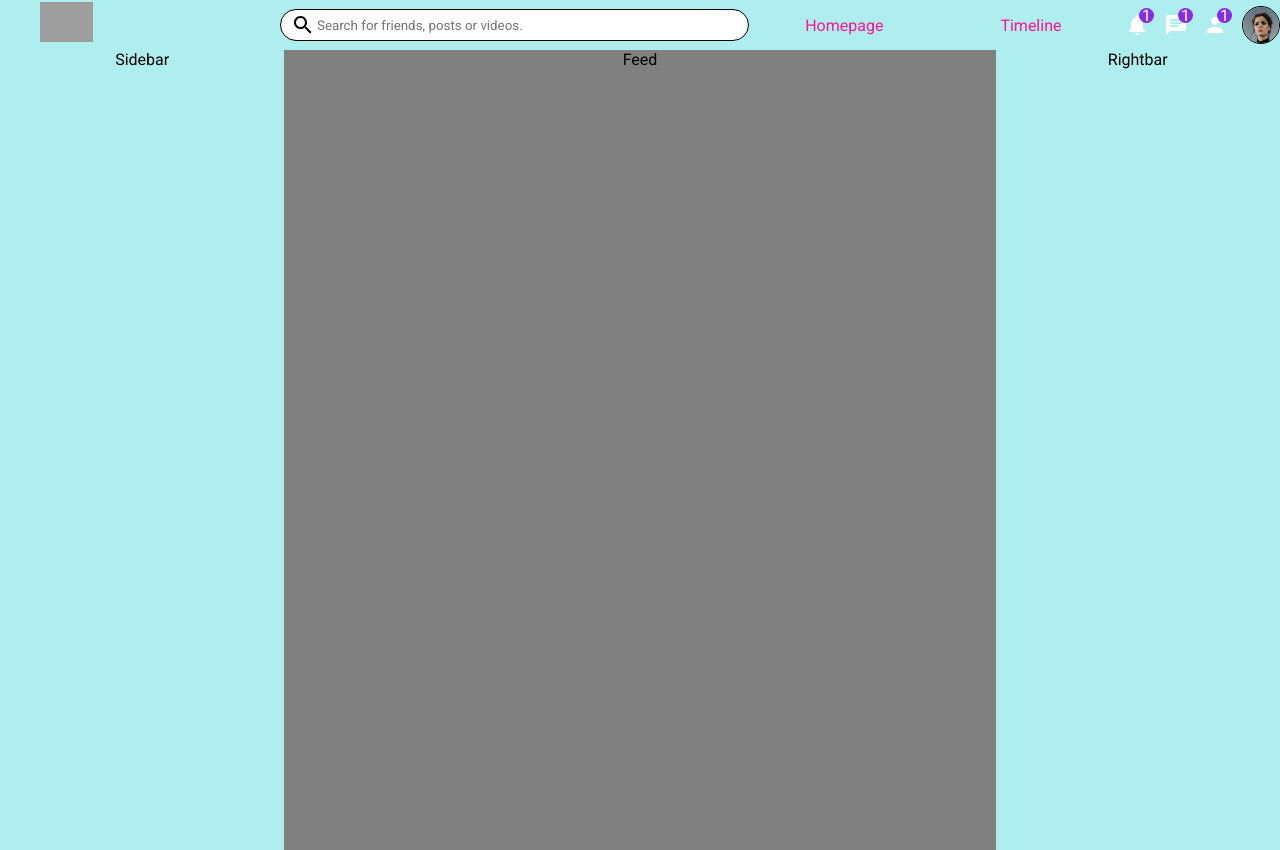
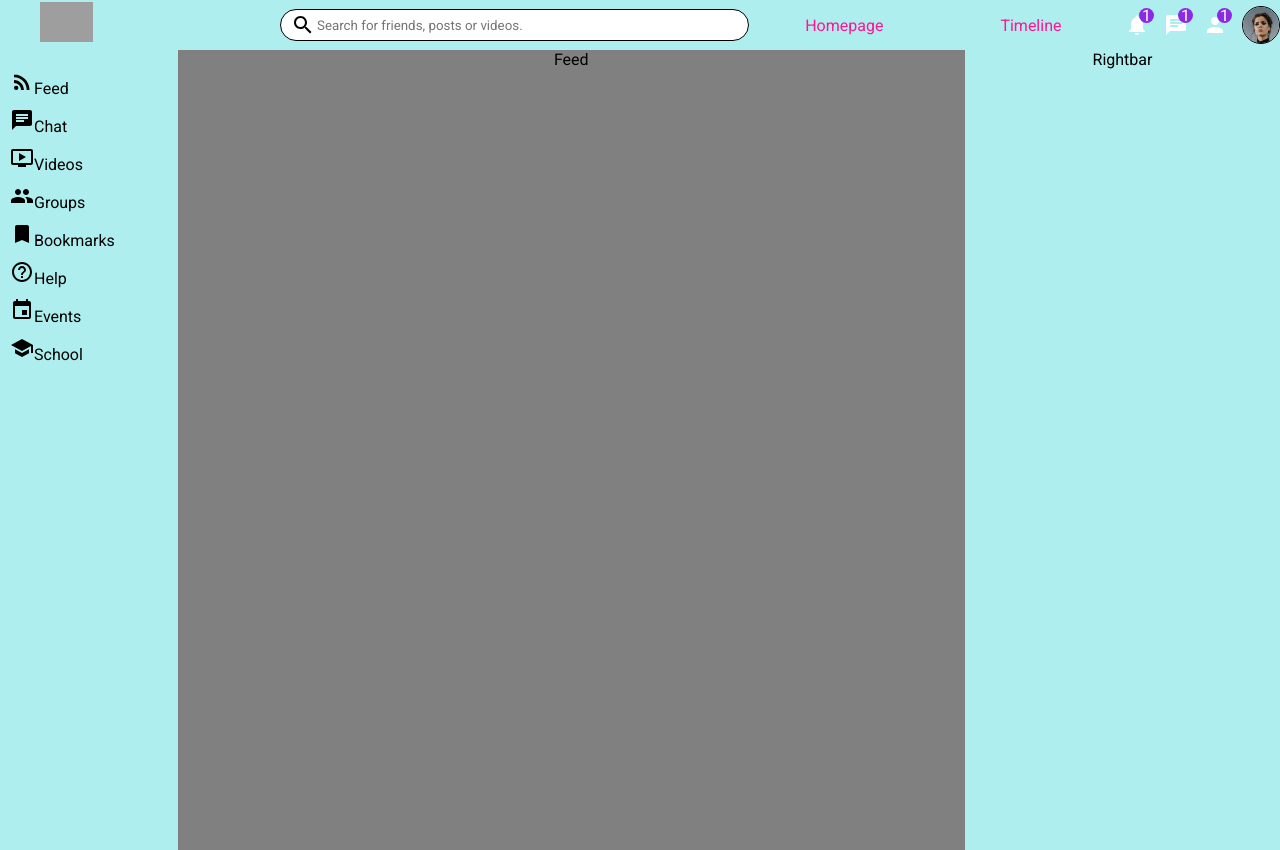
Before and after one commit to brian-reed-software/networking-app-react, a React (Create React App) app: page / in a window 1280 px wide. Built offline with nearby package versions, Linux system fonts and the light colour scheme; grey boxes are pictures that could not be loaded.

Commit message:
updated styling

```diff
--- a/src/componants/feed/Feed.jsx
+++ b/src/componants/feed/Feed.jsx
@@ -5,7 +5,9 @@ import { Search, Person, Chat, Notifications } from "@material-ui/icons";
 export default function Header() {
     return (
         <div className="feedContainer">
+            <div className="feedWrapper">
             Feed
+            </div>
         </div>
     );
 }
--- a/src/componants/rightbar/Rightbar.jsx
+++ b/src/componants/rightbar/Rightbar.jsx
@@ -5,7 +5,9 @@ import { Search, Person, Chat, Notifications } from "@material-ui/icons";
 export default function Header() {
     return (
         <div className="rightbarContainer">
+        <div className="rightbarWrapper">
             Rightbar
+        </div>
         </div>
     );
 }
--- a/src/componants/sidebar/Sidebar.css
+++ b/src/componants/sidebar/Sidebar.css
@@ -1,7 +1,14 @@
 .sidebarContainer{
     display: flex;
-    flex:2;
-    justify-content: center;
+    flex:1;
+    padding: 10px;
+}
+ul{
+    padding: 0px;
+}
+li{
+    list-style-type: none;
+    padding-top: 10px;
 }
 @media screen and (max-width: 600px) {
     body {
--- a/src/componants/sidebar/Sidebar.jsx
+++ b/src/componants/sidebar/Sidebar.jsx
@@ -1,11 +1,63 @@
 import "./Sidebar.css"
-import { Search, Person, Chat, Notifications } from "@material-ui/icons";
+import { RssFeed, Chat, OndemandVideo, Group, Bookmark, HelpOutline, Event, School  } from "@material-ui/icons";
 
 
 export default function Header() {
     return (
         <div className="sidebarContainer">
-            Sidebar
+        <div className="sidebarWrapper">
+            <ul className="sidebarList">
+            <li className="sidebarListItem">
+                    <RssFeed className="sidebarIcon" />
+                    <span className="sidebarListItemText">
+                        Feed
+                    </span>
+                </li>
+                <li className="sidebarListItem">
+                    <Chat className="sidebarIcon" />
+                    <span className="sidebarListItemText">
+                        Chat
+                    </span>
+                </li>
+                <li className="sidebarListItem">
+                    <OndemandVideo className="sidebarIcon" />
+                    <span className="sidebarListItemText">
+                        Videos
+                    </span>
+                </li>
+                <li className="sidebarListItem">
+                    <Group className="sidebarIcon" />
+                    <span className="sidebarListItemText">
+                        Groups
+                    </span>
+                </li>
+                <li className="sidebarListItem">
+                    <Bookmark className="sidebarIcon" />
+                    <span className="sidebarListItemText">
+                        Bookmarks
+                    </span>
+                </li>
+                <li className="sidebarListItem">
+                    <HelpOutline className="sidebarIcon" />
+                    <span className="sidebarListItemText">
+                        Help
+                    </span>
+                </li>
+                <li className="sidebarListItem">
+                    <Event className="sidebarIcon" />
+                    <span className="sidebarListItemText">
+                        Events
+                    </span>
+                </li>
+                <li className="sidebarListItem">
+                    <School className="sidebarIcon" />
+                    <span className="sidebarListItemText">
+                        School
+                    </span>
+                </li>
+
+            </ul>
+        </div>
         </div>
     );
 }
```
